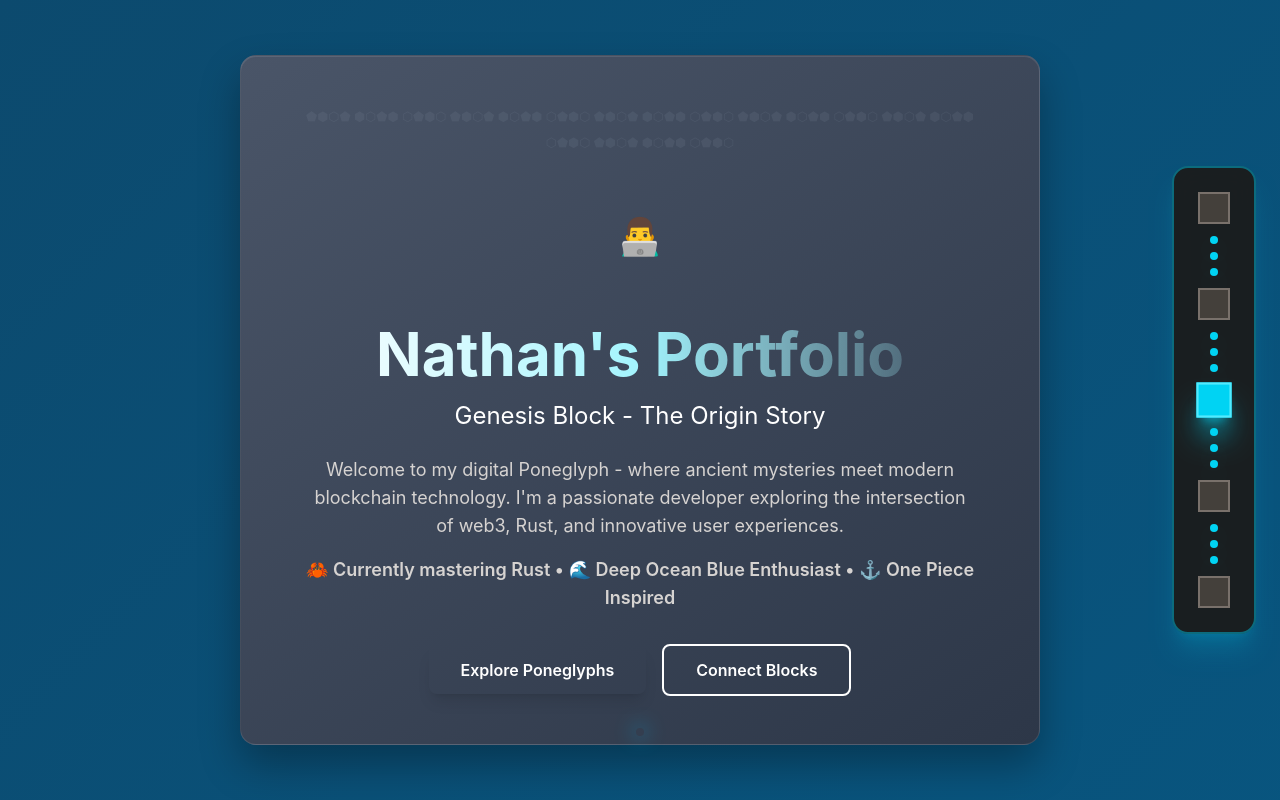
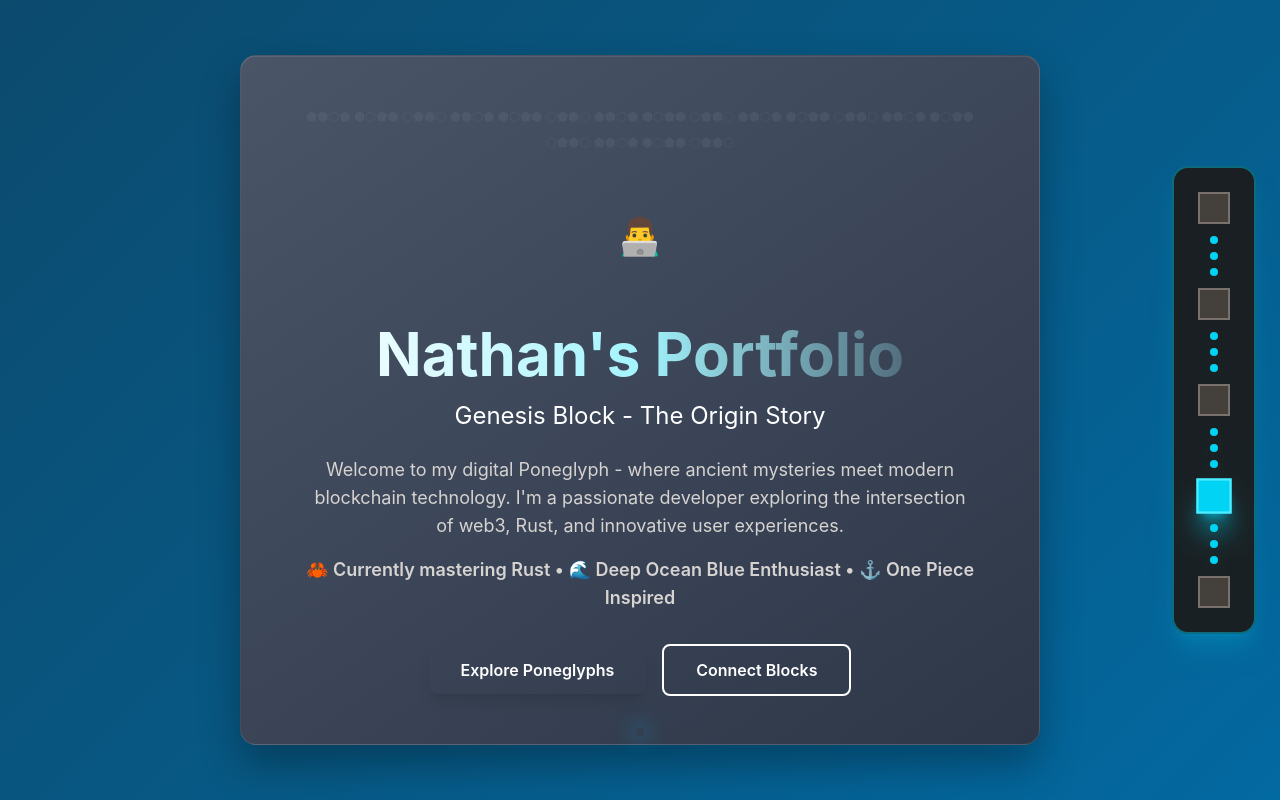
Before and after one commit to Natchica/portfolio, a React (Vite) app in the folder frontend/: page / in a window 1280 px wide. Shown: the top 800 px of the page. Built offline with nearby package versions, Linux system fonts and the light colour scheme.

Commit message:
feat: implement infinite scroll functionality and improve section navigation; enhance styling with fixed background and scrollbar hiding

```diff
--- a/frontend/src/App.tsx
+++ b/frontend/src/App.tsx
@@ -1,4 +1,4 @@
-import { useEffect, useState } from "react";
+import { useEffect, useRef, useState } from "react";
 import "./App.css";
 import { Navigation } from "./components/Navigation";
 import { AboutSection } from "./components/sections/AboutSection";
@@ -16,15 +16,23 @@ function App() {
     "projects",
     "contact",
   ] as const;
+  const isScrollingRef = useRef(false);
 
   // Track which section is currently visible
   useEffect(() => {
     const handleScroll = () => {
-      const sectionElements = sections.map((id) => document.getElementById(id));
+      if (isScrollingRef.current) return;
+
       const scrollPosition = window.scrollY + window.innerHeight / 2;
 
+      // Check which section is visible
+      const sectionElements = sections.map((id) => ({
+        id,
+        element: document.getElementById(id),
+      }));
+
       for (let i = sectionElements.length - 1; i >= 0; i--) {
-        const element = sectionElements[i];
+        const { element } = sectionElements[i];
         if (element && element.offsetTop <= scrollPosition) {
           setCurrentSection(i);
           break;
@@ -33,16 +41,68 @@ function App() {
     };
 
     window.addEventListener("scroll", handleScroll);
-    handleScroll(); // Call once on mount
+    handleScroll();
 
     return () => window.removeEventListener("scroll", handleScroll);
   }, [sections]);
 
+  // Infinite down scroll
+  useEffect(() => {
+    const handleInfiniteScroll = () => {
+      if (isScrollingRef.current) return;
+
+      const scrollTop = window.scrollY;
+      const windowHeight = window.innerHeight;
+      const viewportMiddle = scrollTop + windowHeight / 2;
+
+      const bottomClone = document.getElementById("about-clone-bottom");
+      const realAbout = document.getElementById("about");
+
+      if (!bottomClone || !realAbout) return;
+
+      const bottomCloneTop = bottomClone.offsetTop;
+
+      // When viewport middle crosses into the bottom clone, jump to real About
+      if (viewportMiddle >= bottomCloneTop + 50) {
+        isScrollingRef.current = true;
+
+        const offsetInClone = viewportMiddle - bottomCloneTop;
+        const newScrollTop =
+          realAbout.offsetTop + offsetInClone - windowHeight / 2;
+
+        window.scrollTo({
+          top: newScrollTop,
+          behavior: "instant" as ScrollBehavior,
+        });
+
+        setTimeout(() => {
+          isScrollingRef.current = false;
+          setCurrentSection(0);
+        }, 100);
+      }
+    };
+
+    const scrollInterval = setInterval(handleInfiniteScroll, 50);
+
+    return () => clearInterval(scrollInterval);
+  }, []);
+
   // Navigation function
   const scrollToSection = (sectionId: string) => {
+    // Immediately update the navigation state
+    const sectionIndex = sections.findIndex((s) => s === sectionId);
+    if (sectionIndex !== -1) {
+      setCurrentSection(sectionIndex);
+    }
+
+    isScrollingRef.current = true;
     document.getElementById(sectionId)?.scrollIntoView({
       behavior: "smooth",
     });
+
+    setTimeout(() => {
+      isScrollingRef.current = false;
+    }, 1000);
   };
 
   return (
@@ -54,12 +114,27 @@ function App() {
         onNavigate={scrollToSection}
       />
 
-      {/* Portfolio Sections */}
-      <AboutSection onNavigate={scrollToSection} />
-      <SkillsSection />
-      <ExperienceSection />
-      <ProjectsSection />
-      <ContactSection onNavigate={scrollToSection} />
+      {/* Real Portfolio Sections */}
+      <div id="about">
+        <AboutSection onNavigate={scrollToSection} />
+      </div>
+      <div id="skills">
+        <SkillsSection />
+      </div>
+      <div id="experience">
+        <ExperienceSection />
+      </div>
+      <div id="projects">
+        <ProjectsSection />
+      </div>
+      <div id="contact">
+        <ContactSection onNavigate={scrollToSection} />
+      </div>
+
+      {/* Clone of About at the bottom for infinite scroll */}
+      <div id="about-clone-bottom">
+        <AboutSection onNavigate={scrollToSection} />
+      </div>
     </div>
   );
 }
--- a/frontend/src/index.css
+++ b/frontend/src/index.css
@@ -14,9 +14,19 @@
 body {
   margin: 0;
   background: linear-gradient(135deg, #0c4a6e 0%, #075985 50%, #0369a1 100%);
+  background-attachment: fixed;
+  background-size: cover;
   min-height: 100vh;
   color: white;
   overflow-x: hidden;
+  /* Hide scrollbar for all browsers */
+  -ms-overflow-style: none; /* IE and Edge */
+  scrollbar-width: none; /* Firefox */
+}
+
+/* Hide scrollbar for Chrome, Safari and Opera */
+body::-webkit-scrollbar {
+  display: none;
 }
 
 /* Poneglyph Section Styling */
@@ -63,6 +73,14 @@ body {
 /* Smooth scrolling */
 html {
   scroll-behavior: smooth;
+  /* Hide scrollbar for all browsers */
+  -ms-overflow-style: none; /* IE and Edge */
+  scrollbar-width: none; /* Firefox */
+}
+
+/* Hide scrollbar for Chrome, Safari and Opera */
+html::-webkit-scrollbar {
+  display: none;
 }
 
 @keyframes glow {
```
